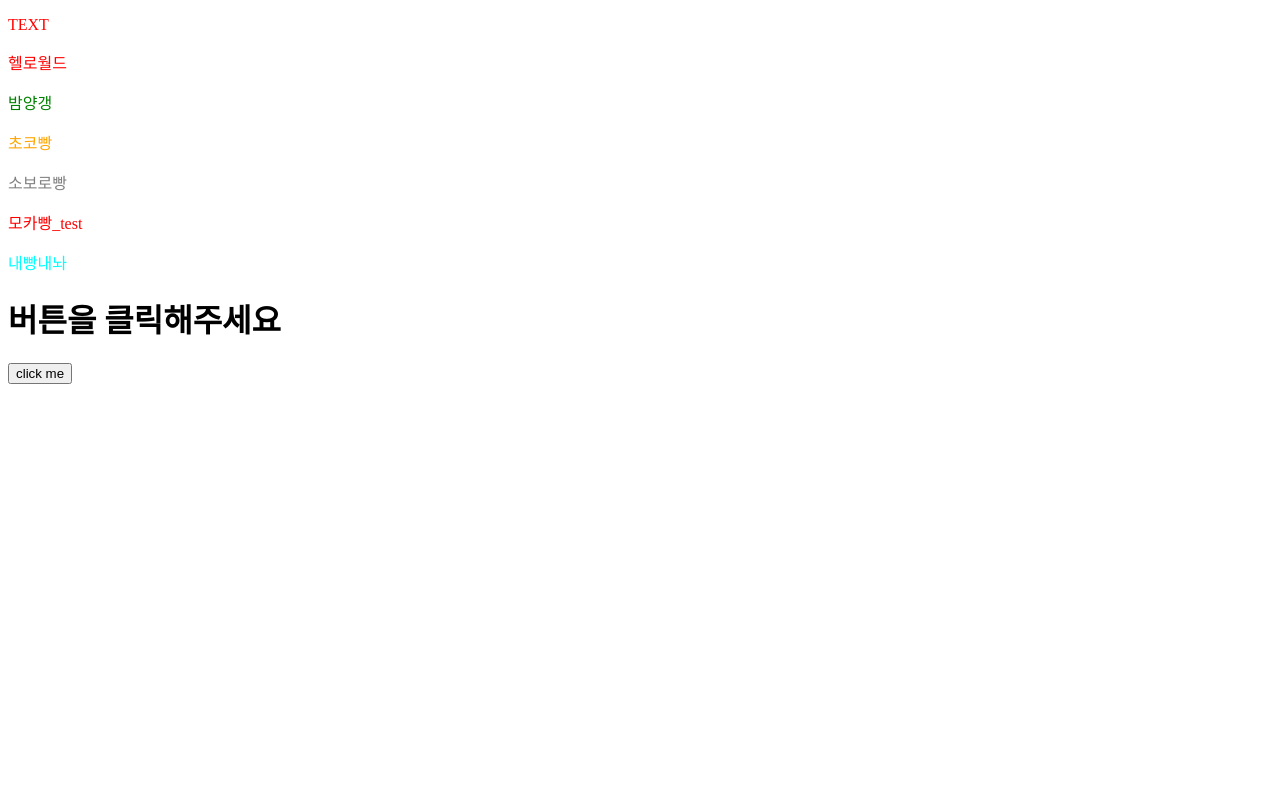
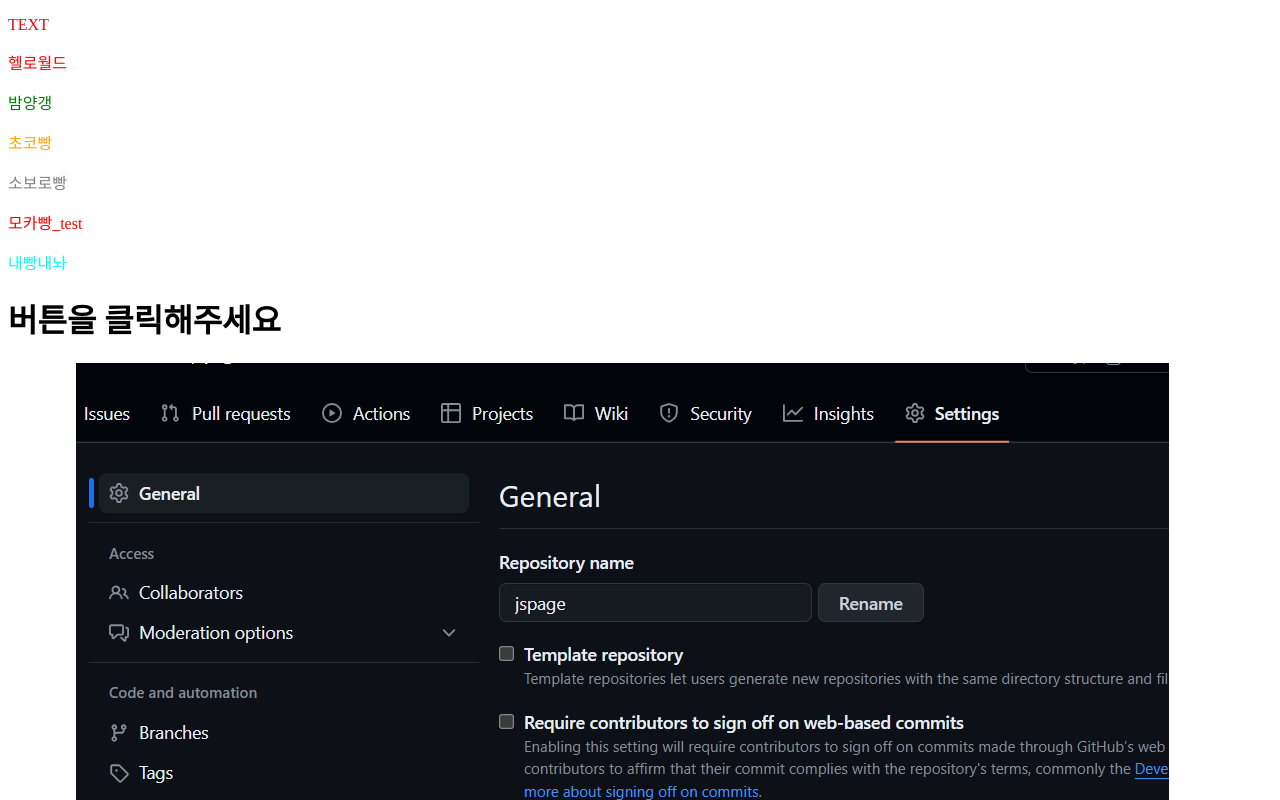
Before and after one commit to Kim-BanSeok/jspage, a plain HTML site: page index.html in a window 1280 px wide. Shown: the top 800 px of the page. Drawn offline with Linux system fonts and the light colour scheme; files whose address does not match are found by name.

Commit message:
update index.html

```diff
--- a/index.html
+++ b/index.html
@@ -24,6 +24,10 @@
 
   <button onclick="doAction()">click me</button>
 
+  <img
+  class="fit-picture"
+  src="D:\metacamp/image.png"
+  alt="Grapefruit slice atop a pile of other slices" />
 
   <script>
 
```
